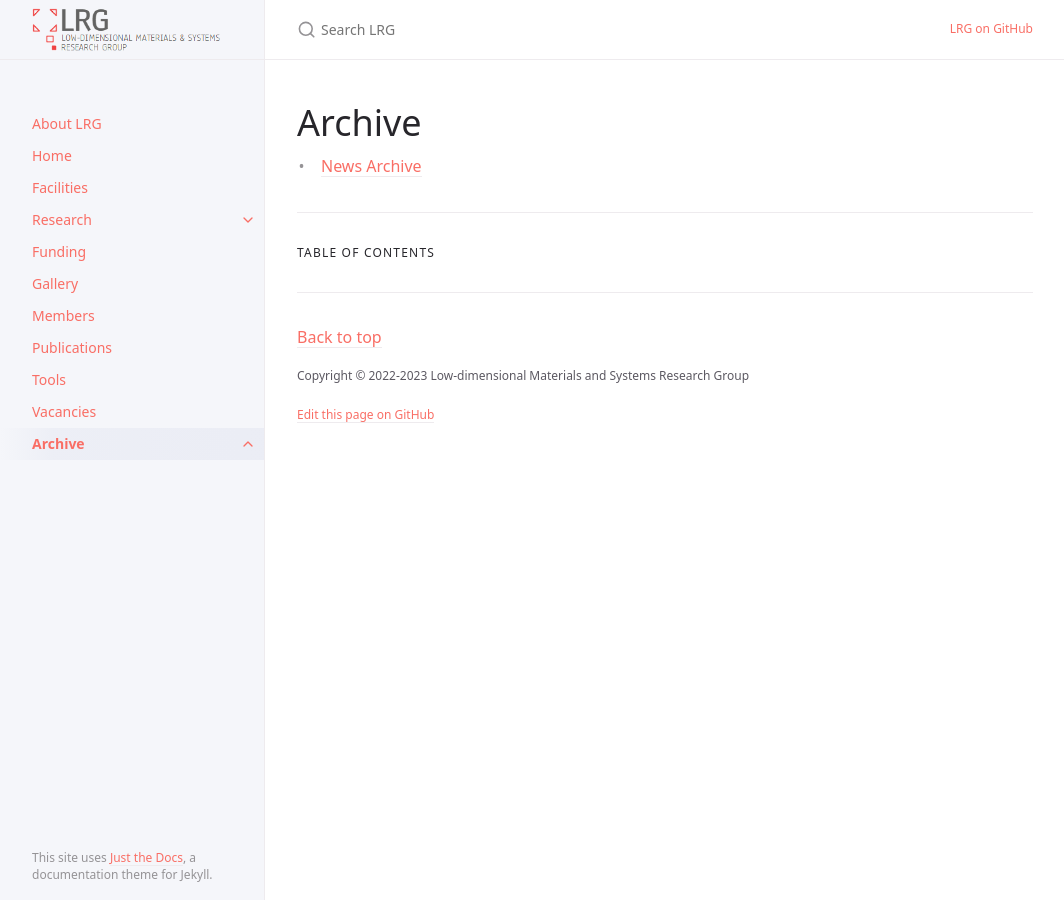
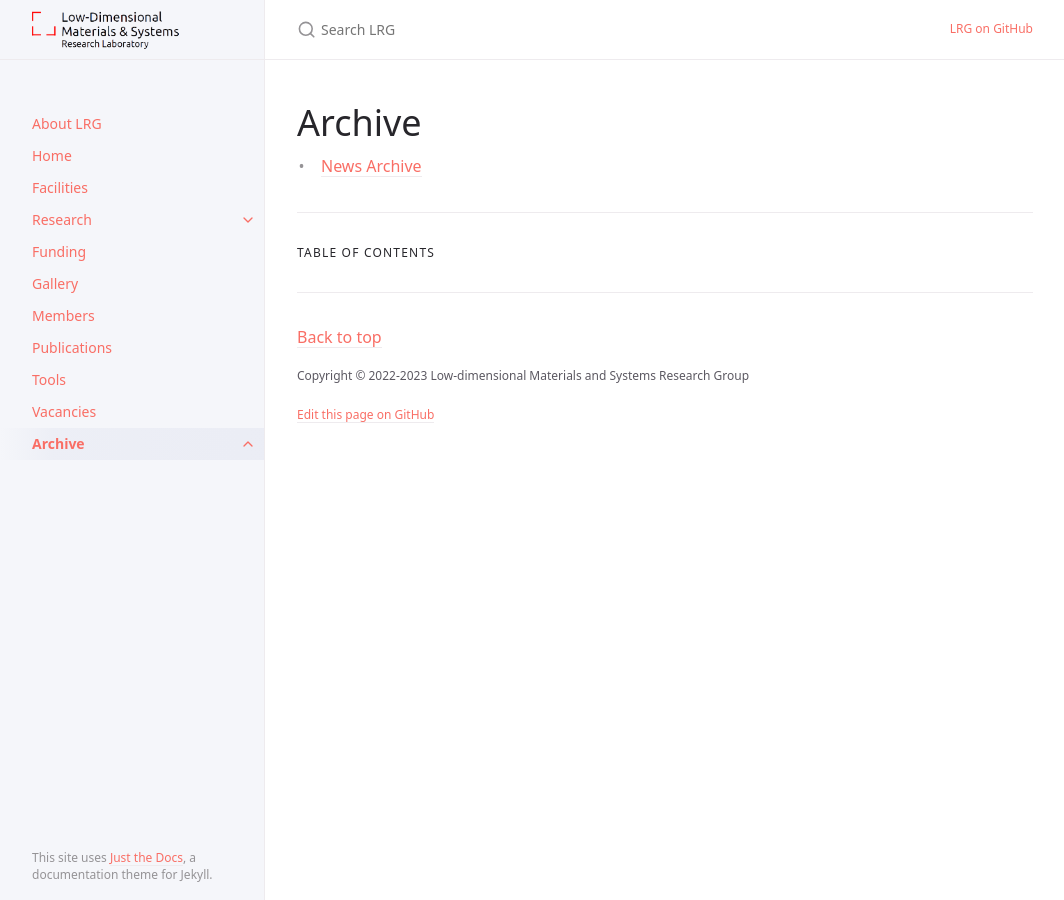
Before and after one commit to lrgresearch/2022, a Jekyll site: the page built from docs/archive/archive.md, in a window 1280 px wide. Shown: the whole page, without its empty margins (107-1171 px from the left). Built offline with Jekyll 4.4.1, drawn with Linux system fonts in a browser that asks for light colours.

Commit message:
Update _config.yml

```diff
--- a/_config.yml
+++ b/_config.yml
@@ -30,7 +30,7 @@ exclude: ["node_modules/", "*.gemspec", "*.gem", "Gemfile", "Gemfile.lock", "pac
 # include: ["docs/tests/"]
 
 # Set a path/url to a logo that will be displayed instead of the title
-logo: "/assets/images/logo.png"
+logo: "/assets/images/logo2024.png"
 
 # Enable or disable the site search
 # Supports true (default) or false
```
